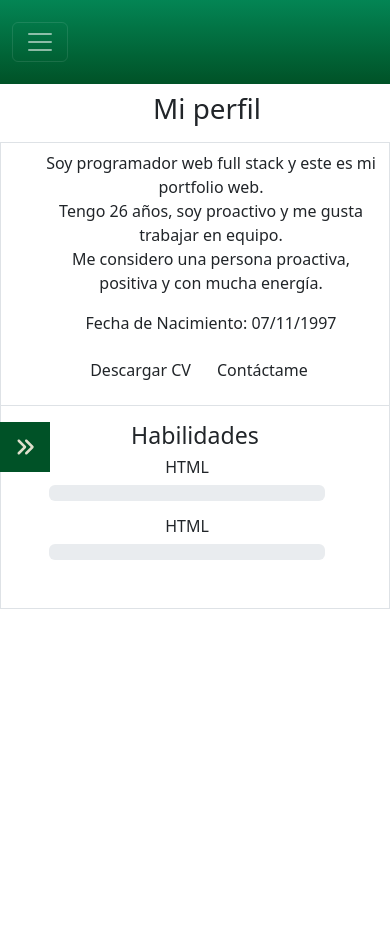
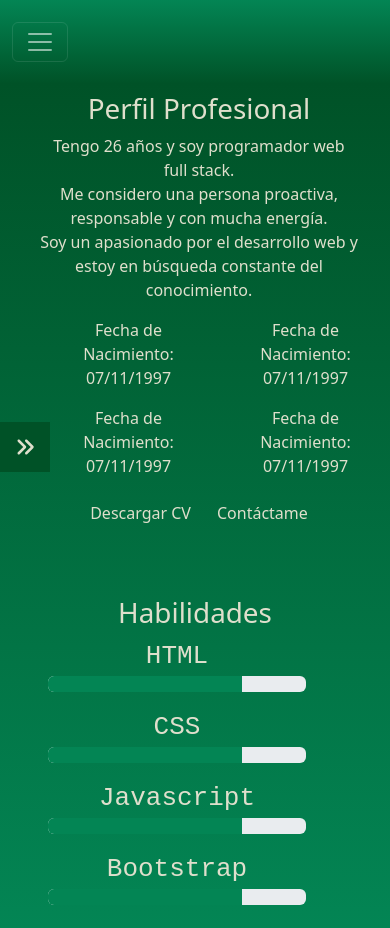
Before and after one commit to LicDeveloperJunior/Proyecto-ARGPROG, an Angular app in the folder Front End/Mi-Portfolio/: page /sobre-mi in a window 390 px wide. Before the commit the page ends 844 px from the top, so only its background shows below. Built offline with nearby package versions, Linux system fonts and the light colour scheme; a web font is replaced by a local one.

Commit message:
Finalizado responsive y estilos de sobre-mi.component

```diff
--- a/Front End/Mi-Portfolio/src/app/componentes/sobre-mi/sobre-mi.component.html
+++ b/Front End/Mi-Portfolio/src/app/componentes/sobre-mi/sobre-mi.component.html
@@ -1,15 +1,23 @@
-<section class="espaciado text-center">
-  <div class="ps-4 py-2">
-    <h1>Mi perfil</h1>
-  </div>
-  <div class="border p-2 ps-3 pb-3">
-    <div class="ps-4 mi-perfil">
-      <p>Soy programador web full stack y este es mi portfolio web.
-        <br>Tengo 26 años, soy proactivo y me gusta trabajar en equipo.
-        <br>Me considero una persona proactiva, positiva y con mucha energía.
+<section class="sobre-mi espaciado text-center h-100 w-100">
+  <div class="p-2 ps-3 pb-3">
+    <h1>Perfil Profesional</h1>
+    <div class="px-4 mi-perfil">
+      <p>Tengo 26 años y soy programador web full stack.
+        <br>Me considero una persona proactiva, responsable y
+        con mucha energía.
+        <br>Soy un apasionado por el desarrollo web y estoy en búsqueda constante del conocimiento.
       </p>
     </div>
-    <div class="info-personal ms-4">
+    <div class="row row-cols-2 info-personal ms-4">
+      <div class="info-item">
+        <p>Fecha de Nacimiento: <span>07/11/1997</span></p>
+      </div>
+      <div class="info-item">
+        <p>Fecha de Nacimiento: <span>07/11/1997</span></p>
+      </div>
+      <div class="info-item">
+        <p>Fecha de Nacimiento: <span>07/11/1997</span></p>
+      </div>
       <div class="info-item">
         <p>Fecha de Nacimiento: <span>07/11/1997</span></p>
       </div>
@@ -19,30 +27,37 @@
       <a routerLink="/contacto" class="btn">Contáctame</a>
     </div>
   </div>
-  <div>
-    <div class="border border-top-0 p-3">
-      <h3>Habilidades</h3>
-      <ul>
-        <li class="hab-item pe-5 pb-3">
-          <h6>HTML</h6>
-          <div class="progress">
-            <div class="progress-bar w-75" role="progressbar" aria-valuenow="75" aria-valuemin="0" aria-valuemax="100"></div>
+  <div class="container-fluid p-5">
+    <h1>Habilidades</h1>
+    <div class="row">
+      <div class="col-12 col-sm-6 hab-item pe-5 pb-3">
+        <p>HTML</p>
+        <div class="progress">
+          <div class="progress-bar w-75" role="progressbar" aria-valuenow="75" aria-valuemin="0" aria-valuemax="100">
           </div>
-        </li>
-        <li class="hab-item pe-5 pb-3">
-          <h6>HTML</h6>
-          <div class="progress">
-            <div class="progress-bar w-75" role="progressbar" aria-valuenow="75" aria-valuemin="0" aria-valuemax="100"></div>
+        </div>
+      </div>
+      <div class="col-12 col-sm-6 hab-item pe-5 pb-3">
+        <p>CSS</p>
+        <div class="progress">
+          <div class="progress-bar w-75" role="progressbar" aria-valuenow="75" aria-valuemin="0" aria-valuemax="100">
           </div>
-        </li>
-      </ul>
-    </div>
-    <div class="experiencia border border-top-0 p-3">
-      <h3>Experiencia</h3>
-      <ul>
-        <li class="exp-item">
-        </li>
-      </ul>
+        </div>
+      </div>
+      <div class="col-12 col-sm-6 hab-item pe-5 pb-3">
+        <p>Javascript</p>
+        <div class="progress">
+          <div class="progress-bar w-75" role="progressbar" aria-valuenow="75" aria-valuemin="0" aria-valuemax="100">
+          </div>
+        </div>
+      </div>
+      <div class="col-12 col-sm-6 hab-item pe-5 pb-3">
+        <p>Bootstrap</p>
+        <div class="progress">
+          <div class="progress-bar w-75" role="progressbar" aria-valuenow="75" aria-valuemin="0" aria-valuemax="100">
+          </div>
+        </div>
+      </div>
     </div>
   </div>
 </section>
--- a/Front End/Mi-Portfolio/src/app/componentes/sobre-mi/sobre-mi.component.less
+++ b/Front End/Mi-Portfolio/src/app/componentes/sobre-mi/sobre-mi.component.less
@@ -1,12 +1,29 @@
-.progress-bar {
-  background: var(--colorPrimario);
+.sobre-mi {
+  background: linear-gradient(var(--colorFuerte), var(--colorDebil));
+  color: var(--textoPrimario);
+  overflow: auto;
+
+  .container-fluid {
+    .row {
+      .hab-item {
+        p {
+          font-family: monospace;
+          font-size: var(--tamanioTextoPorDefecto);
+          margin: 0;
+        }
+
+        .progress .progress-bar {
+          background: var(--colorDebil);
+        }
+      }
+    }
+  }
+
+  .btn {
+    color: var(--textoPrimario);
+  }
+
+  .btn:hover {
+    background: var(--colorDebil);
+  }
 }
-
-.btn:hover {
-  color: var(--textoPrimario);
-  background: var(--colorPrimario);
-}
-
-.experiencia {
-  display: none;
-}
```
